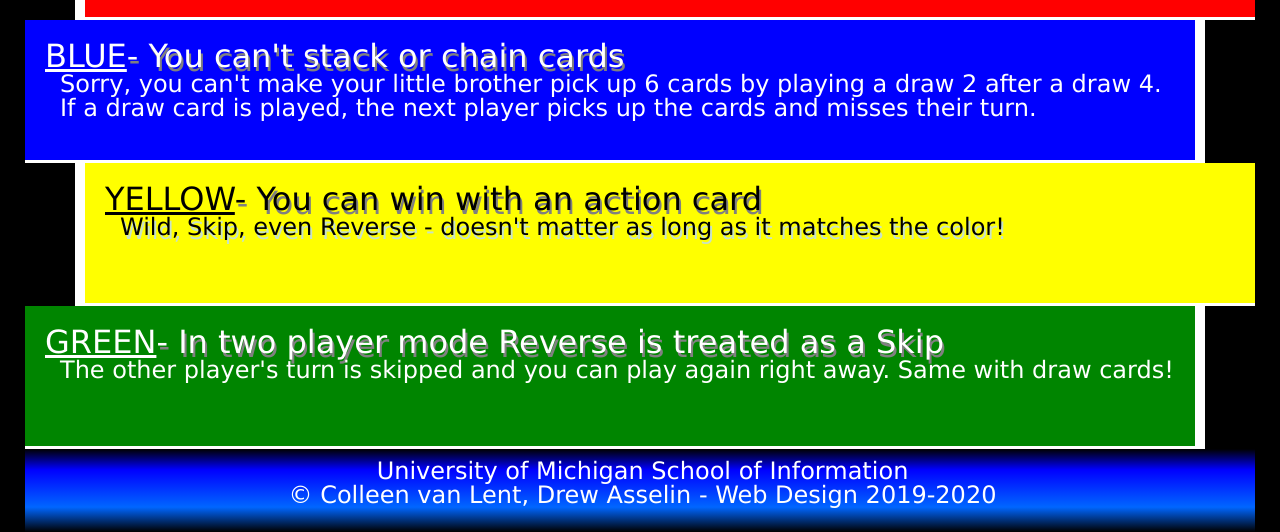
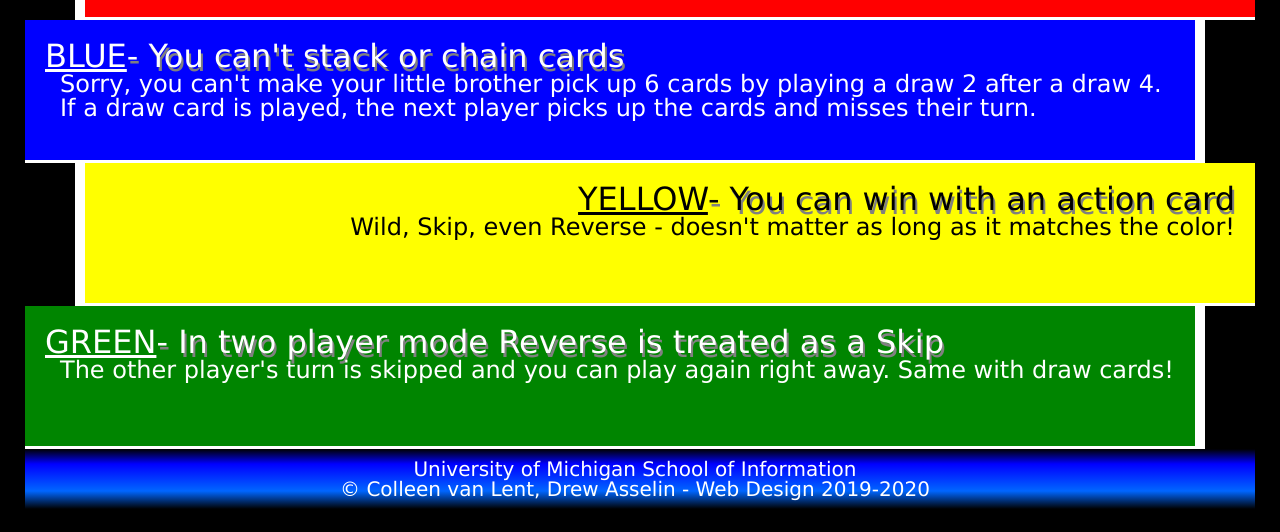
Before and after one commit to philmendez/homework2-2022, a plain HTML site: page index.html in a window 1280 px wide. Shown: the part 716-1248 px from the top of the page. After the commit the page ends 1225 px from the top, so only its background shows below. Drawn offline with Linux system fonts and the light colour scheme.

Commit message:
Add files via upload

```diff
--- a/css/style.css
+++ b/css/style.css
@@ -1,3 +1,10 @@
+
+body {
+	font-family: Verdana, 'Times New Roman' !important;
+	color: #ffffff;
+	background-color: #000000;
+	margin: 25px 25px 0 25px;
+}
 /* The level 1 heading is 48px, centered, and has padding of 15px */
 h1 {
 	font-size: 48px;
@@ -81,12 +88,15 @@ The heading uses a #c7e2c7 text-shadow that is offset
 2px horizontally and 4px vertically */
 .yellow {
 	background-color: #ffff00;
+	text-align: right;
 	margin-left: 50px;
 	border-width: 0 0 3px 10px;
 	color: #000000;
+}
+
+div .yellow h2 {
 	text-shadow: 2px 4px #c7e2c7;
 }
-
 /* The green div has the following styles
 The background color is hexadecimal value for green
 (Use #00EB00, #008500, or #00D800) **updated <-- these are uppercase, should be lower
@@ -112,8 +122,11 @@ span {
 starts at #000000, goes to #0000ff at 25,  #0066ff at 70, and ends back at #000000. */
 footer {
 	background-image: linear-gradient(#000000, #0000ff 25%, #0066ff 70%, #000000);
+}
+
+footer p {
+	text-align: center;
 	font-size: 20px;
-	text-align: center;
 	padding: 10px 10px 10px 0;
 }
 /* Style the body with the following:
@@ -123,11 +136,5 @@ The foreground is white (use hexadecimal values)
 There is a 25px margin on the top and sides.  None on the bottom.
 */
 
-body {
-	font-family: verdana, 'times new roman' !important;
-	color: #ffffff;
-	background-color: #000000;
-	margin: 25px 25px 0 25px;
-}
 /* Paragraphs within the footer have centered 20px text and
 10px of padding on the top, right, and bottom only. (No padding on the left.) */
```
